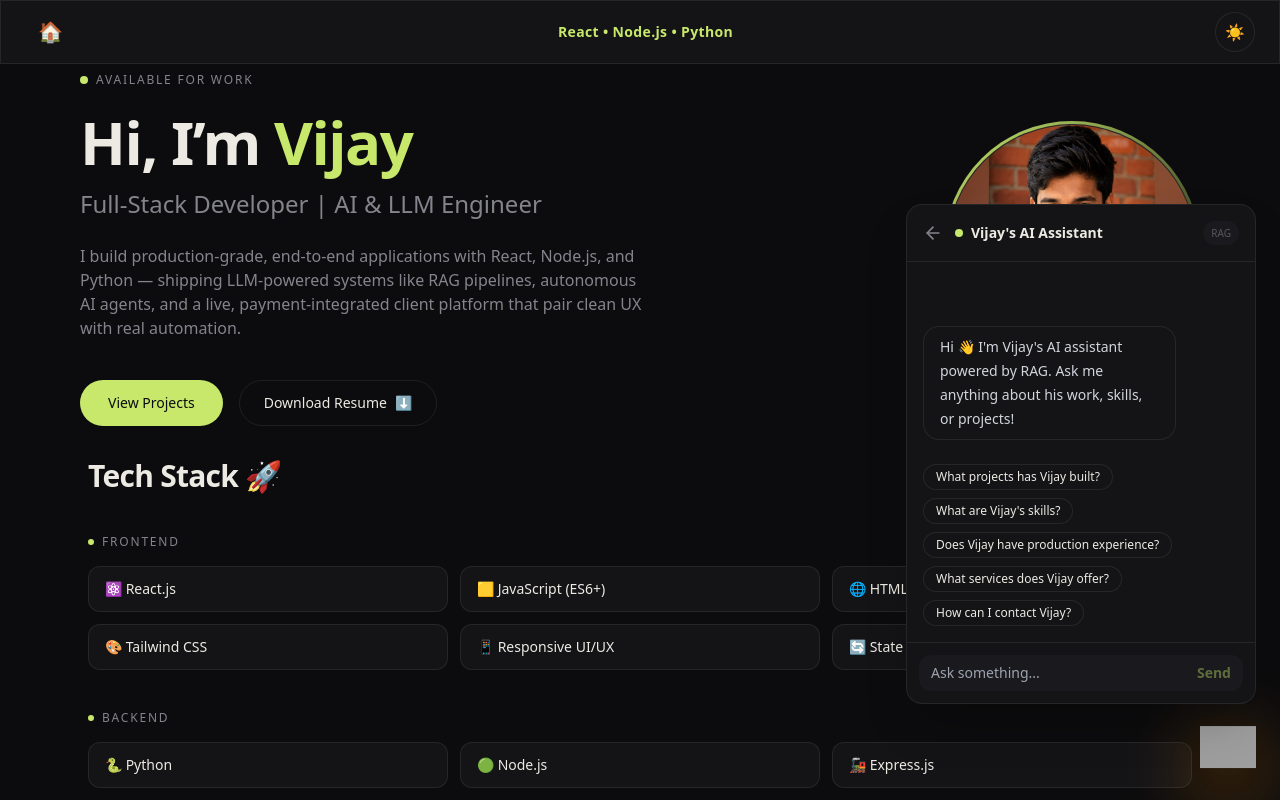
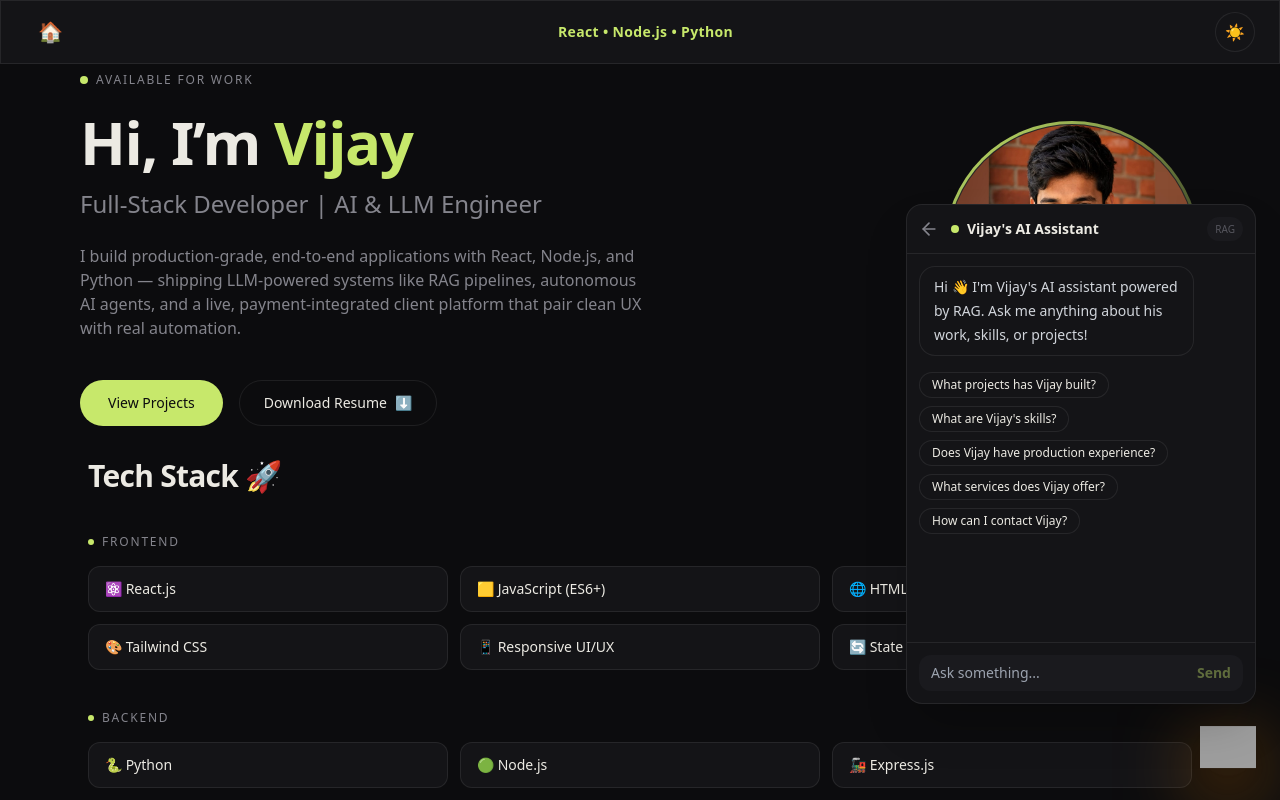
Before and after one commit to vijaydurgasi/Portfolio---vijay, a React (Vite) app: page / in a window 1280 px wide. Both pictures are taken after a click on the button 1228 px from the left and 748 px from the top of the page. Shown: the top 800 px of the page. Built offline with nearby package versions, Linux system fonts and the light colour scheme; grey boxes are pictures that could not be loaded.

Commit message:
Ui update

```diff
--- a/src/Components/ai/AIAssistant.jsx
+++ b/src/Components/ai/AIAssistant.jsx
@@ -190,9 +190,9 @@
             </button>
 
             {isOpen && (
-                <div className="fixed inset-3 sm:inset-auto sm:bottom-24 sm:right-6 sm:w-[350px] sm:h-[500px] rounded-2xl shadow-2xl flex flex-col overflow-hidden surface z-50">
+                <div className="fixed inset-3 sm:inset-auto sm:bottom-24 sm:right-6 sm:w-[350px] h-[500px] max-h-[80vh] rounded-2xl shadow-2xl flex flex-col overflow-hidden surface z-50">
 
-                    <div className="p-4 border-b hairline flex items-center">
+                    <div className="p-3 border-b hairline flex items-center shrink-0">
                         <button onClick={handleToggle} className="mr-3 text-mut hover:text-text transition-colors" aria-label="Close chat">
                             <svg xmlns="http://www.w3.org/2000/svg" width="20" height="20" viewBox="0 0 24 24" fill="none" stroke="currentColor" strokeWidth="2" strokeLinecap="round" strokeLinejoin="round"><line x1="19" y1="12" x2="5" y2="12"></line><polyline points="12 19 5 12 12 5"></polyline></svg>
                         </button>
@@ -203,17 +203,16 @@
                         </h2>
                     </div>
 
-                    <div className="flex-1 overflow-y-auto p-4 text-sm text-mut flex flex-col">
-                        <div className="mt-auto flex flex-col w-full">
+                    <div className="flex-1 overflow-y-auto min-h-0 p-3 text-sm text-mut space-y-3">
                         {chatMessages.map((msg, index) => (
                             <div
                                 key={index}
-                                    className={`mb-3 max-w-[80%] ${msg.role === "user"
+                                className={`max-w-[85%] ${msg.role === "user"
                                     ? "ml-auto text-right"
                                     : "mr-auto text-left"
                                     }`}
                             >
-                                    <div className={`inline-block px-4 py-2 rounded-2xl surface prose prose-sm dark:prose-invert max-w-none ${
+                                <div className={`inline-block px-3.5 py-2 rounded-2xl surface prose prose-sm dark:prose-invert max-w-none ${
                                     msg.role === "user" ? "bg-accent text-btn" : ""
                                 }`}>
                                     <ReactMarkdown>{msg.content}</ReactMarkdown>
@@ -223,8 +222,8 @@
 
                         {/* Streaming response — word by word */}
                         {isStreaming && streamingText && (
-                                <div className="mb-3 max-w-[80%] mr-auto text-left">
-                                    <div className="inline-block px-4 py-2 rounded-2xl surface prose prose-sm dark:prose-invert max-w-none">
+                            <div className="max-w-[85%] mr-auto text-left">
+                                <div className="inline-block px-3.5 py-2 rounded-2xl surface prose prose-sm dark:prose-invert max-w-none">
                                     <ReactMarkdown>{streamingText}</ReactMarkdown>
                                     <span className="streaming-cursor" />
                                 </div>
@@ -233,7 +232,7 @@
 
                         {/* Status indicator — minimal, no box */}
                         {isLoading && !streamingText && (
-                                <div className="mr-auto mb-3 flex items-center gap-2 px-1 py-2">
+                            <div className="mr-auto flex items-center gap-2 px-1 py-1">
                                 <span className="rag-dots">
                                     <span /><span /><span />
                                 </span>
@@ -245,7 +244,7 @@
 
                         {/* Suggested questions */}
                         {showSuggestions && (
-                                <div className="mt-3 flex flex-wrap gap-2">
+                            <div className="pt-1 flex flex-wrap gap-2">
                                 {suggestedQuestions
                                     .filter(q => !usedQuestions.includes(q))
                                     .map((q, index) => (
@@ -262,9 +261,8 @@
 
                         <div ref={messagesEndRef} />
                     </div>
-                    </div>
 
-                    <div className="p-3 border-t hairline">
+                    <div className="p-3 border-t hairline shrink-0">
                         <div className="flex items-center gap-2 surface-2 rounded-xl px-3 py-2">
                             <input
                                 type="text"
```
Lines whose indentation alone changed are shown as unchanged.
